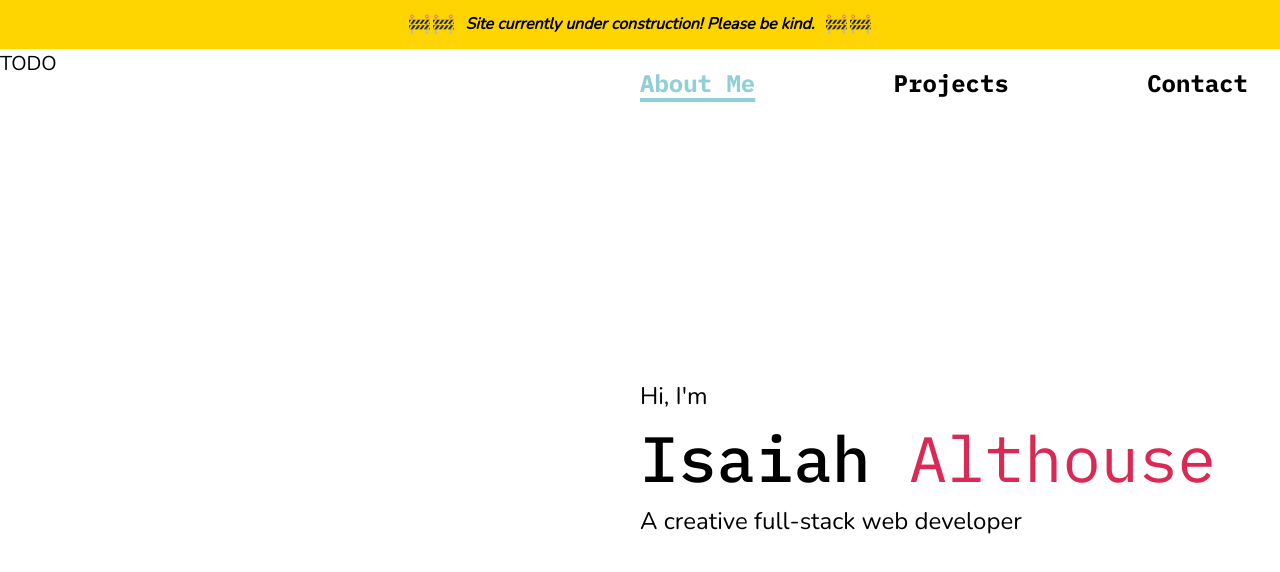
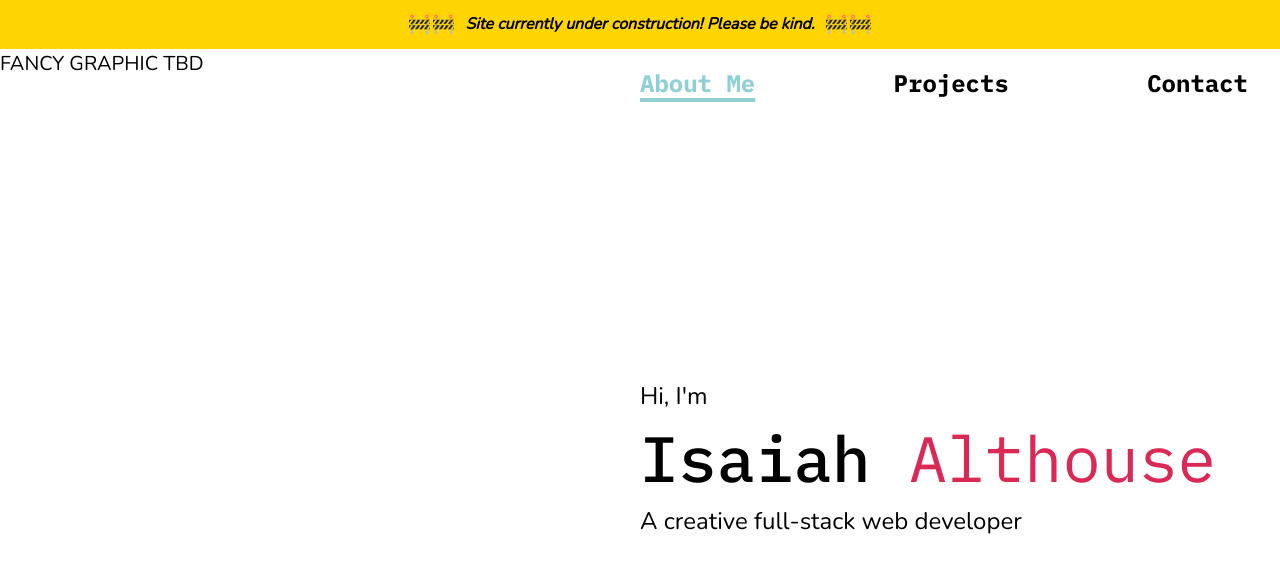
Before and after one commit to isaiahaiasi/portfolio, a Next.js app: page / in a window 1280 px wide. Shown: the top 572 px of the page. Built offline with nearby package versions, Linux system fonts and the light colour scheme.

Commit message:
Extract split layout to separate component and refactor styling

```diff
--- /dev/null
+++ b/components/FancyGraphic/FancyGraphic.tsx
@@ -0,0 +1,7 @@
+import React, { FC } from "react";
+
+const FancyGraphic: FC = () => {
+  return <div>FANCY GRAPHIC TBD</div>;
+};
+
+export default FancyGraphic;
--- a/components/Layout/Layout.module.scss
+++ b/components/Layout/Layout.module.scss
@@ -1,31 +1,5 @@
-@use "/styles/design_tokens" as t;
-
 .container {
   display: flex;
   flex-direction: column;
   height: 100%;
 }
-
-.splitGroup {
-  display: grid;
-  grid-template: 1fr / 1fr 1fr;
-  height: 100%;
-}
-
-.rightGroup {
-  display: flex;
-  flex-direction: column;
-  justify-content: right;
-}
-
-@include t.screen_size_upto(t.$breakpoint-laptop-min) {
-  .splitGroup {
-    grid-template: 1fr 1fr / 1fr;
-  }
-
-  .rightGroup {
-    padding: 0 1rem;
-    justify-content: flex-end;
-    flex-direction: column-reverse;
-  }
-}
--- a/components/Layout/Layout.tsx
+++ b/components/Layout/Layout.tsx
@@ -45,13 +45,7 @@ const Layout: FC<Props> = ({ children }) => {
         <div className={styles.banner}>
           <UnderConstruction />
         </div>
-        <div className={styles.splitGroup}>
-          <div className={styles.leftGroup}>TODO</div>
-          <div className={styles.rightGroup}>
-            <Navbar />
-            {children}
-          </div>
-        </div>
+        {children}
       </div>
     </>
   );
--- a/components/Navbar/Navbar.module.scss
+++ b/components/Navbar/Navbar.module.scss
@@ -11,6 +11,7 @@
 
   @include t.screen_size_upto(t.$breakpoint-laptop-min) {
     padding-right: 0;
+    padding: 1rem .75rem;
   }
 }
 
--- /dev/null
+++ b/components/SplitContentContainer/SplitContentContainer.module.scss
@@ -0,0 +1,48 @@
+@use "/styles/design_tokens" as t;
+
+/*
+Desktop
+VIZ(2) NAV (1)
+VIZ(2) MAIN (3)
+VIZ(2) MAIN (3)
+VIZ(2) MAIN (3)
+
+Mobile
+VIZ (2)
+VIZ (2)
+MAIN (3)
+MAIN (3)
+NAV (1)
+*/
+
+.splitGroup {
+  display: grid;
+  grid-template: auto 1fr / 1fr 1fr;
+  height: 100%;
+
+  // Navbar
+  & :first-child {
+    grid-column-start: 2;
+  }
+
+  //
+  & :nth-child(2) {
+    grid-row: 1 / span 2;
+  }
+}
+
+@include t.screen_size_upto(t.$breakpoint-laptop-min) {
+  .splitGroup {
+    display: grid;
+    grid-template: 1fr 1fr auto / auto;
+
+    & :first-child {
+      grid-row: 3;
+      grid-column: 1;
+    }
+
+    & :nth-child(2) {
+      grid-row: 1;
+    }
+  }
+}
--- /dev/null
+++ b/components/SplitContentContainer/SplitContentContainer.tsx
@@ -0,0 +1,19 @@
+import { FC } from "react";
+
+import styles from "./SplitContentContainer.module.scss";
+
+interface Props {
+  children: React.ReactNode;
+  navbar: JSX.Element;
+}
+
+const SplitContentContainer: FC<Props> = ({ children, navbar }) => {
+  return (
+    <div className={styles.splitGroup}>
+      {navbar}
+      {children}
+    </div>
+  );
+};
+
+export default SplitContentContainer;
--- a/pages/_app.tsx
+++ b/pages/_app.tsx
@@ -1,5 +1,5 @@
 import "../styles/design_custom_props.scss";
-import "../styles/globals.css";
+import "../styles/globals.scss";
 
 import type { AppProps } from "next/app";
 
--- a/pages/index.tsx
+++ b/pages/index.tsx
@@ -1,8 +1,13 @@
 import type { NextPage } from "next";
+import FancyGraphic from "../components/FancyGraphic/FancyGraphic";
+import Navbar from "../components/Navbar/Navbar";
+import SplitContentContainer from "../components/SplitContentContainer/SplitContentContainer";
 import styles from "../styles/Index.module.scss";
 
 const Home: NextPage = () => {
   return (
+    <SplitContentContainer navbar={<Navbar />}>
+      <FancyGraphic />
       <main className="main">
         <div className={styles.heroTextGroup}>
           <p className={styles.namePreface}>Hi, I&apos;m</p>
@@ -15,6 +20,7 @@ const Home: NextPage = () => {
           </p>
         </div>
       </main>
+    </SplitContentContainer>
   );
 };
 
--- a/pages/projects.tsx
+++ b/pages/projects.tsx
@@ -1,7 +1,12 @@
 import { NextPage } from "next";
+import FancyGraphic from "../components/FancyGraphic/FancyGraphic";
+import Navbar from "../components/Navbar/Navbar";
+import SplitContentContainer from "../components/SplitContentContainer/SplitContentContainer";
 
 const Projects: NextPage = () => {
   return (
+    <SplitContentContainer navbar={<Navbar />}>
+      <FancyGraphic />
       <main className="main">
         <h1 className="title">Projects</h1>
         <div>
@@ -14,6 +19,7 @@ const Projects: NextPage = () => {
           </ul>
         </div>
       </main>
+    </SplitContentContainer>
   );
 };
 
--- a/styles/globals.css
+++ b/styles/globals.scss
@@ -1,3 +1,5 @@
+@use '/styles/design_tokens' as t;
+
 /* micro reset */
 * {
   box-sizing: border-box;
@@ -51,13 +53,16 @@ a {
 }
 
 .main {
-  padding: 4rem 0;
   flex: 1;
   display: flex;
   flex-direction: column;
   justify-content: center;
   align-items: flex-start;
   gap: 2rem;
+
+  @include t.screen_size_upto(t.$breakpoint_laptop_min) {
+    padding: 0 .75rem;
+  }
 }
 
 .title a {
```
Also changed, not shown: pages/contact.tsx (+10 -4 lines). Lines whose indentation alone changed are shown as unchanged.
